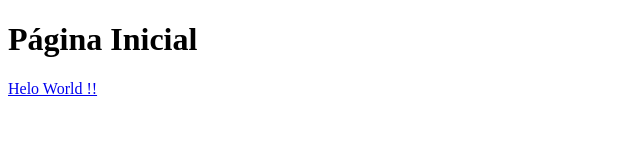
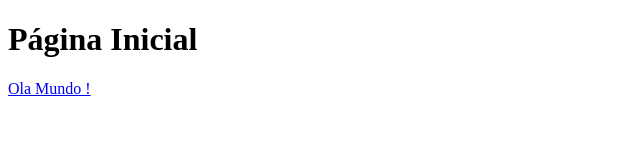
Before and after one commit to JuanHelpes/Eng.-Software, a plain HTML site: page index.html in a window 1280 px wide. Shown: the full height of the page, 0-640 px from the left. Drawn offline with Linux system fonts and the light colour scheme.

Commit message:
Push do D2

```diff
--- a/index.html
+++ b/index.html
@@ -8,6 +8,6 @@
 </head>
 <body>
     <h1>Página Inicial</h1>
-    <a href="contato.html">Helo World !!</a>
+    <a href="contato.html">Ola Mundo !</a>
 </body>
 </html>
```
